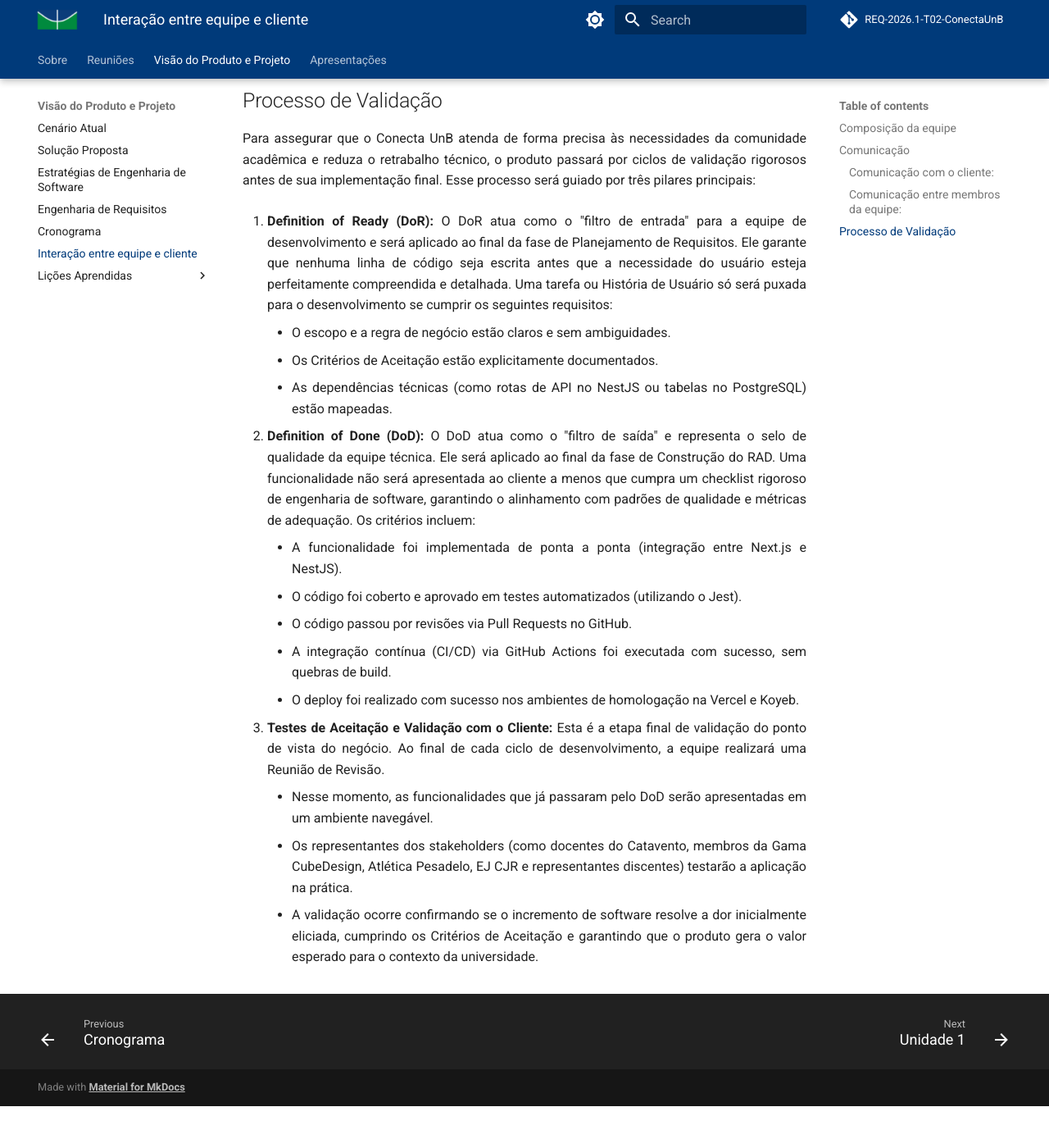
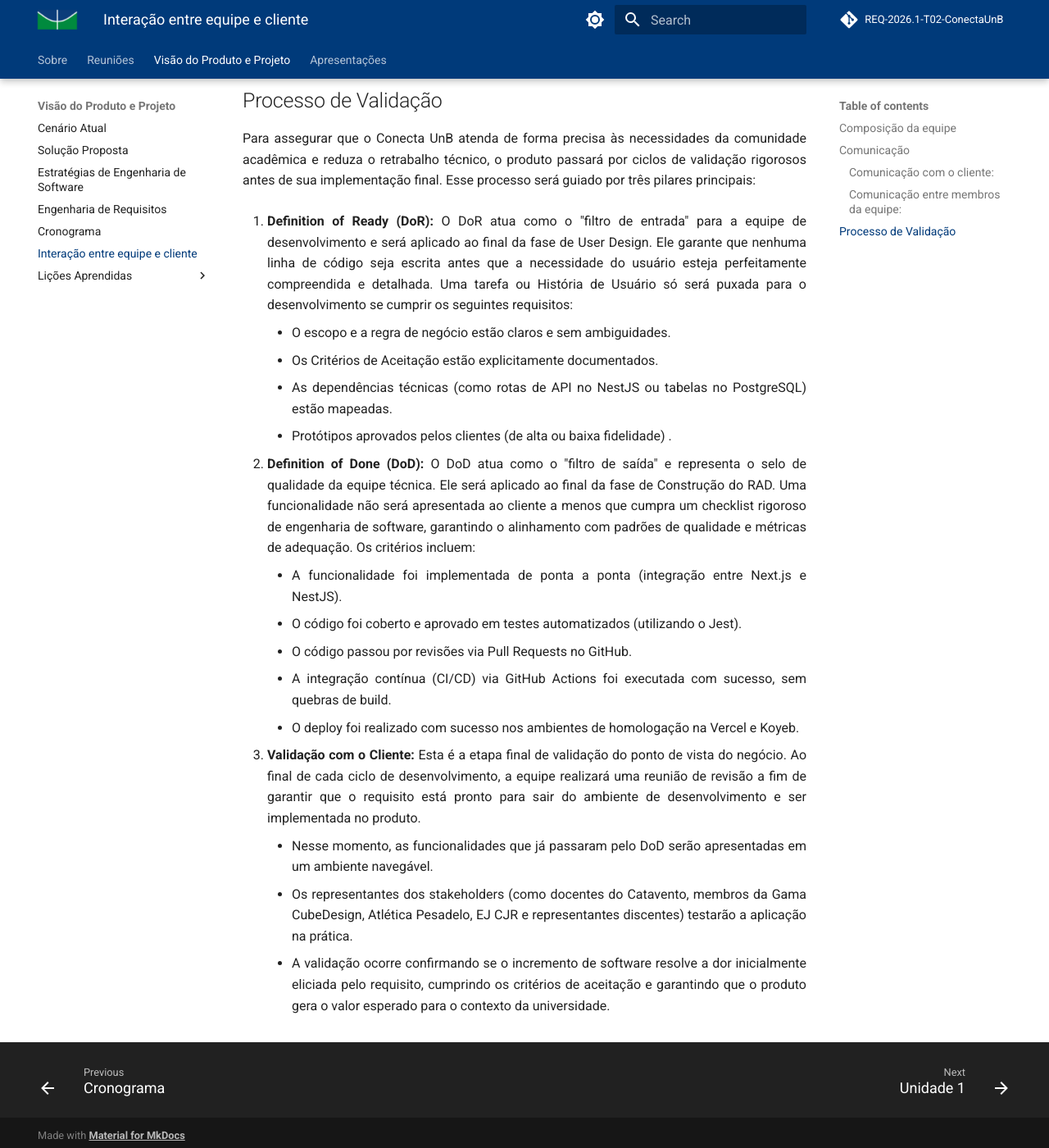
Before and after one commit to mdsreq-fga-unb/REQ-2026.1-T02-ConectaUnB, an MkDocs documentation site: the page built from docs/visaoDeProdutoProjeto/interacao.md, in a window 1280 px wide and 1400 px high, scrolled down 1561 px. Shown: the whole window at 82% size. Built offline with MkDocs 1.6.1 and Material for MkDocs 9.7.7, drawn with Linux system fonts in a browser that asks for light colours; comment, search, counter and statistics services are not loaded; before the commit the page ends 2910 px from its top, so only the background shows below that.

Commit message:
fix: Atualiza o processo de validação com o cliente e ajusta a fase de User Design no DoR

```diff
--- a/docs/visaoDeProdutoProjeto/interacao.md
+++ b/docs/visaoDeProdutoProjeto/interacao.md
@@ -33,10 +33,11 @@
 
 Para assegurar que o Conecta UnB atenda de forma precisa às necessidades da comunidade acadêmica e reduza o retrabalho técnico, o produto passará por ciclos de validação rigorosos antes de sua implementação final. Esse processo será guiado por três pilares principais:
 
-1. **Definition of Ready (DoR):** O DoR atua como o "filtro de entrada" para a equipe de desenvolvimento e será aplicado ao final da fase de Planejamento de Requisitos. Ele garante que nenhuma linha de código seja escrita antes que a necessidade do usuário esteja perfeitamente compreendida e detalhada. Uma tarefa ou História de Usuário só será puxada para o desenvolvimento se cumprir os seguintes requisitos:
+1. **Definition of Ready (DoR):** O DoR atua como o "filtro de entrada" para a equipe de desenvolvimento e será aplicado ao final da fase de User Design. Ele garante que nenhuma linha de código seja escrita antes que a necessidade do usuário esteja perfeitamente compreendida e detalhada. Uma tarefa ou História de Usuário só será puxada para o desenvolvimento se cumprir os seguintes requisitos:
     - O escopo e a regra de negócio estão claros e sem ambiguidades.
     - Os Critérios de Aceitação estão explicitamente documentados.
     - As dependências técnicas (como rotas de API no NestJS ou tabelas no PostgreSQL) estão mapeadas.
+    - Protótipos aprovados pelos clientes (de alta ou baixa fidelidade) .
 
 2. **Definition of Done (DoD):** O DoD atua como o "filtro de saída" e representa o selo de qualidade da equipe técnica. Ele será aplicado ao final da fase de Construção do RAD. Uma funcionalidade não será apresentada ao cliente a menos que cumpra um checklist rigoroso de engenharia de software, garantindo o alinhamento com padrões de qualidade e métricas de adequação. Os critérios incluem:
     - A funcionalidade foi implementada de ponta a ponta (integração entre Next.js e NestJS).
@@ -45,7 +46,7 @@
     - A integração contínua (CI/CD) via GitHub Actions foi executada com sucesso, sem quebras de build.
     - O deploy foi realizado com sucesso nos ambientes de homologação na Vercel e Koyeb.
 
-3. **Testes de Aceitação e Validação com o Cliente:** Esta é a etapa final de validação do ponto de vista do negócio. Ao final de cada ciclo de desenvolvimento, a equipe realizará uma Reunião de Revisão.
+3. **Validação com o Cliente:** Esta é a etapa final de validação do ponto de vista do negócio. Ao final de cada ciclo de desenvolvimento, a equipe realizará uma reunião de revisão a fim de garantir que o requisito está pronto para sair do ambiente de desenvolvimento e ser implementada no produto.
     - Nesse momento, as funcionalidades que já passaram pelo DoD serão apresentadas em um ambiente navegável.
     - Os representantes dos stakeholders (como docentes do Catavento, membros da Gama CubeDesign, Atlética Pesadelo, EJ CJR e representantes discentes) testarão a aplicação na prática.
-    - A validação ocorre confirmando se o incremento de software resolve a dor inicialmente eliciada, cumprindo os Critérios de Aceitação e garantindo que o produto gera o valor esperado para o contexto da universidade.
+    - A validação ocorre confirmando se o incremento de software resolve a dor inicialmente eliciada pelo requisito, cumprindo os critérios de aceitação e garantindo que o produto gera o valor esperado para o contexto da universidade.
```
